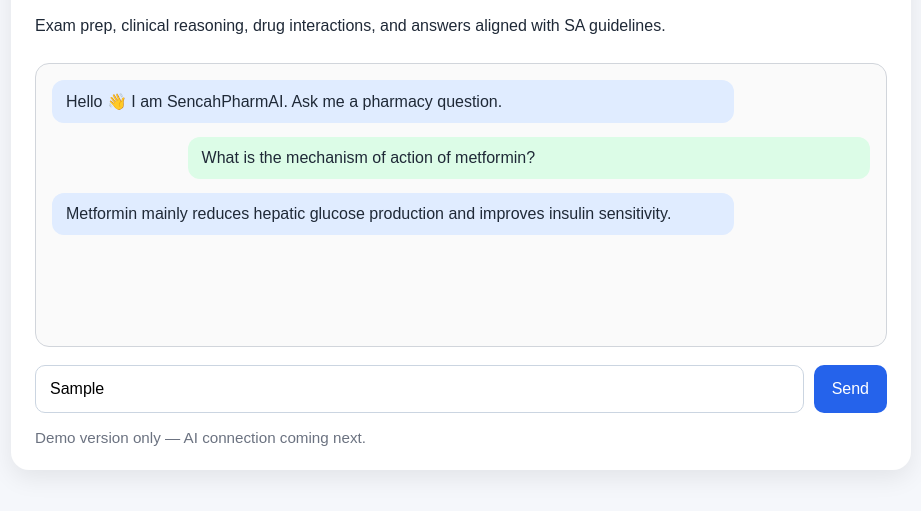
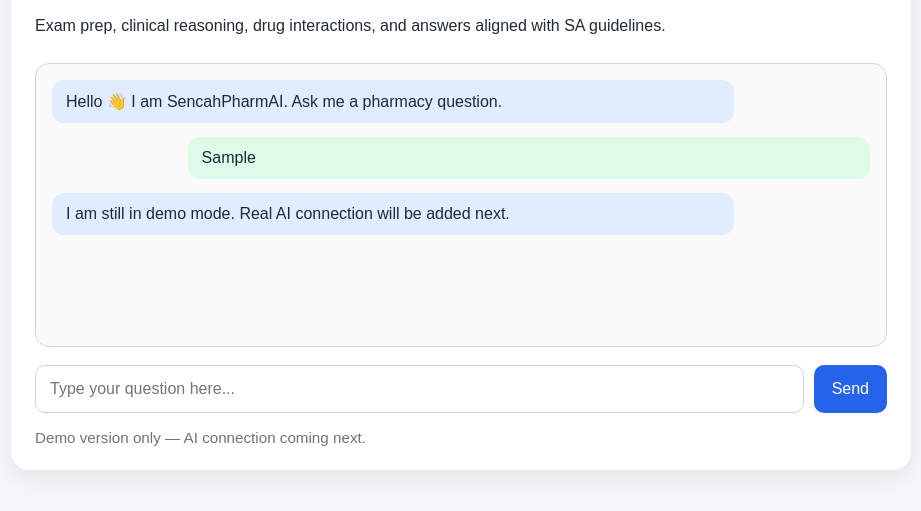
Before and after one commit to sencah2445/SencahPharmAI, a plain HTML site: page index.html in a window 1280 px wide. Both pictures are taken after typing "Sample" into the empty fields and a click on the button "Send". Shown: the part 171-682 px from the top of the page, without its empty margins (179-1100 px from the left). Drawn offline with Linux system fonts and the light colour scheme.

Commit message:
Update index.html

```diff
--- a/index.html
+++ b/index.html
@@ -41,6 +41,8 @@
       padding: 16px;
       background: #fafafa;
       min-height: 250px;
+      max-height: 400px;
+      overflow-y: auto;
     }
 
     .message {
@@ -103,13 +105,11 @@
 
       <div class="chat-box" id="chatBox">
         <div class="message bot">Hello 👋 I am SencahPharmAI. Ask me a pharmacy question.</div>
-        <div class="message user">What is the mechanism of action of metformin?</div>
-        <div class="message bot">Metformin mainly reduces hepatic glucose production and improves insulin sensitivity.</div>
       </div>
 
       <div class="input-area">
-        <input type="text" placeholder="Type your question here..." />
-        <button>Send</button>
+        <input type="text" id="userInput" placeholder="Type your question here..." />
+        <button onclick="sendMessage()">Send</button>
       </div>
 
       <div class="small">
@@ -117,5 +117,46 @@
       </div>
     </div>
   </div>
+
+  <script>
+    function sendMessage() {
+      const input = document.getElementById("userInput");
+      const chatBox = document.getElementById("chatBox");
+      const userText = input.value.trim();
+
+      if (userText === "") return;
+
+      const userMessage = document.createElement("div");
+      userMessage.className = "message user";
+      userMessage.textContent = userText;
+      chatBox.appendChild(userMessage);
+
+      let reply = "I am still in demo mode. Real AI connection will be added next.";
+
+      const lowerText = userText.toLowerCase();
+
+      if (lowerText.includes("metformin")) {
+        reply = "Metformin mainly reduces hepatic glucose production and improves insulin sensitivity.";
+      } else if (lowerText.includes("amoxicillin")) {
+        reply = "Amoxicillin is a penicillin antibiotic used to treat susceptible bacterial infections.";
+      } else if (lowerText.includes("paracetamol")) {
+        reply = "Paracetamol is commonly used for pain and fever relief.";
+      } else if (lowerText.includes("hello") || lowerText.includes("hi")) {
+        reply = "Hello 👋 Ask me anything about pharmacy studies.";
+      }
+
+      const botMessage = document.createElement("div");
+      botMessage.className = "message bot";
+      botMessage.textContent = reply;
+
+      setTimeout(() => {
+        chatBox.appendChild(botMessage);
+        chatBox.scrollTop = chatBox.scrollHeight;
+      }, 500);
+
+      input.value = "";
+      chatBox.scrollTop = chatBox.scrollHeight;
+    }
+  </script>
 </body>
 </html>
```
